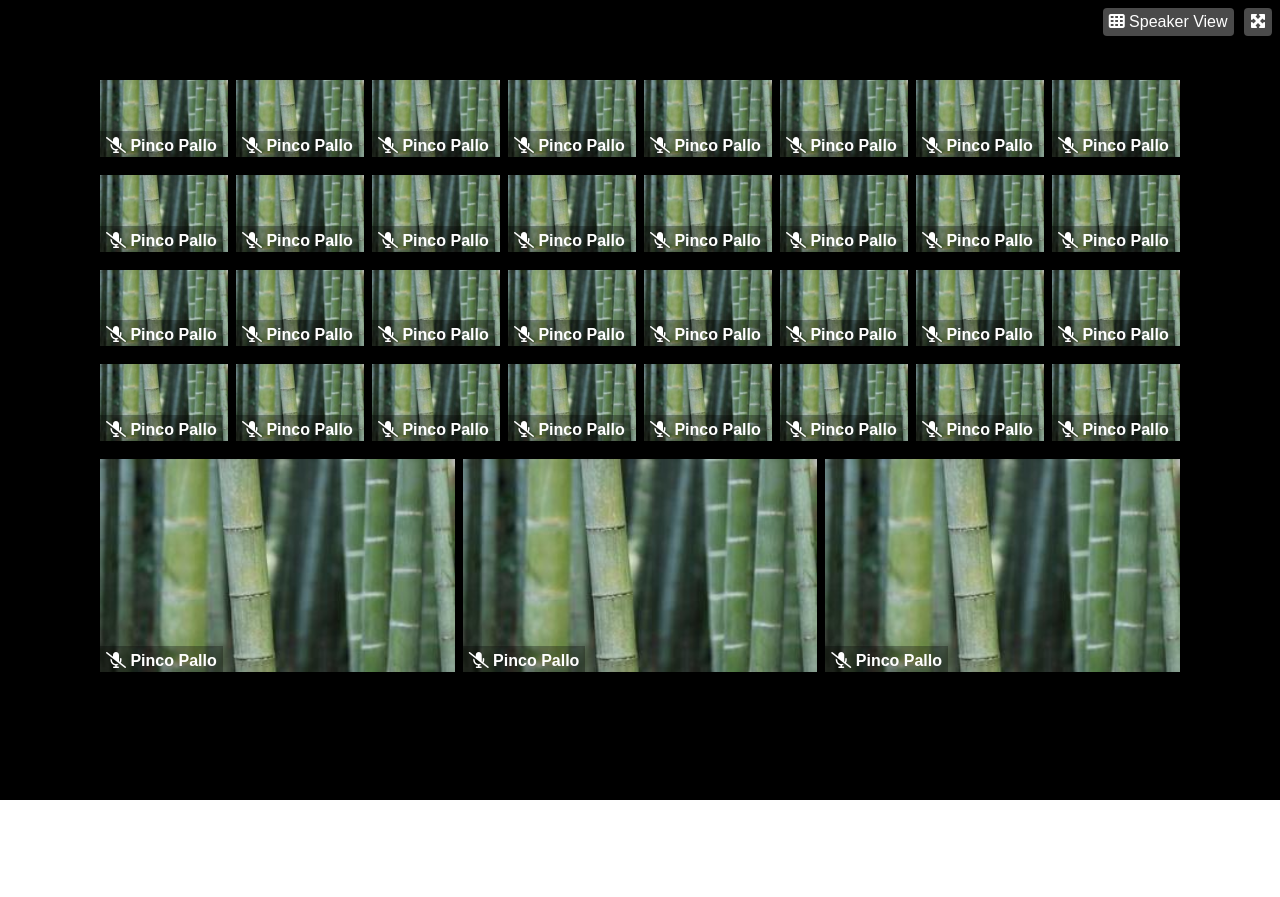
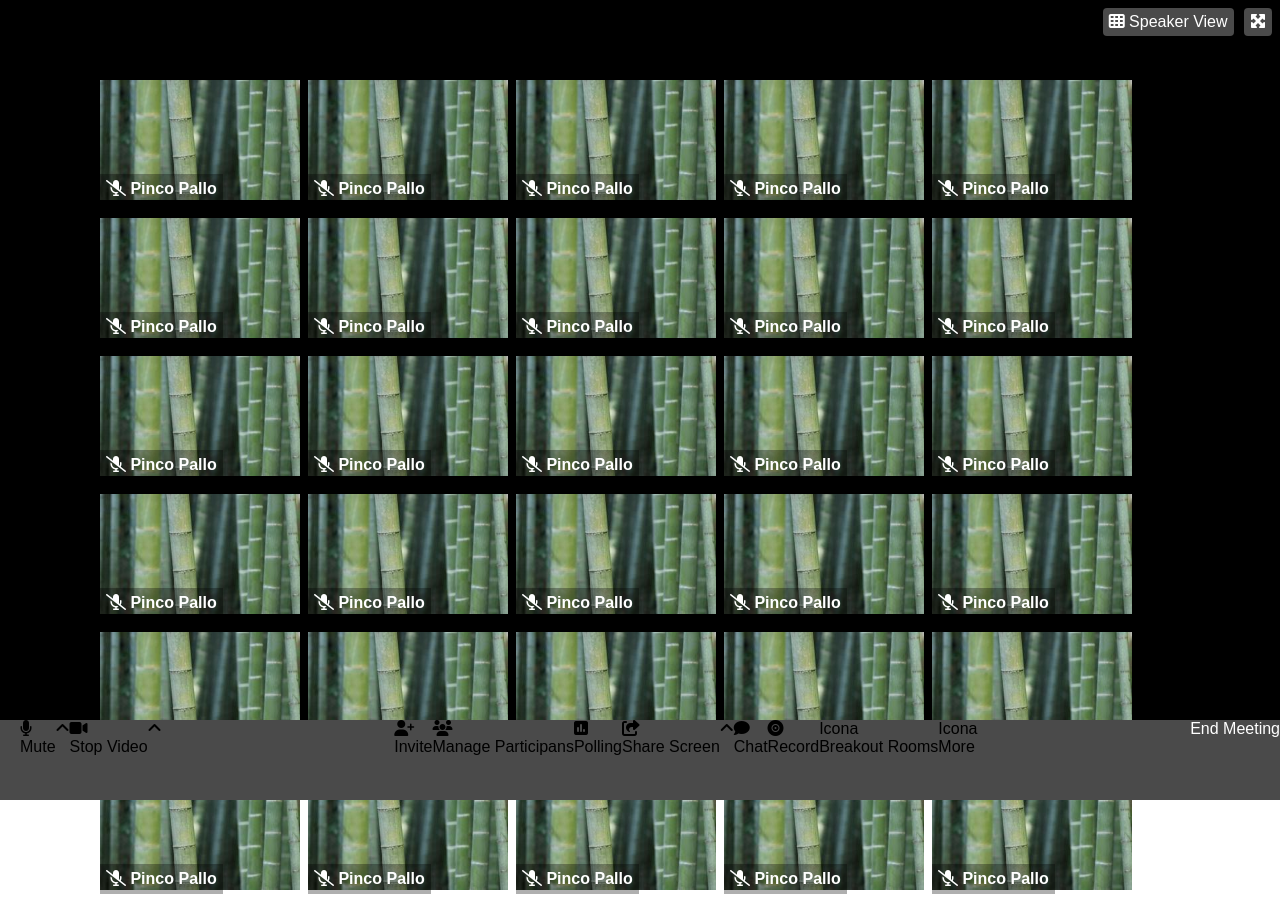
Before and after one commit to ValerioCarbone/html-css-zoom, a plain HTML site: page index.html in a window 1280 px wide. Shown: the top 897 px of the page. Before the commit the page ends 800 px from the top, so only its background shows below. Drawn offline with Linux system fonts and the light colour scheme.

Commit message:
icone menu + flex + position fixed container menu

```diff
--- a/css/style.css
+++ b/css/style.css
@@ -14,13 +14,13 @@ a{
     background-color: black;
     height: 100vh;
     width: 100%;
-    overflow-y: hidden;
+    /* overflow-y: hidden; */
     position: relative;
 }
 
 .container{
     margin: 0 auto;
-    padding: 80px 100px 100px;
+    padding: 80px 100px 30px;
     width: auto;
 }
 
@@ -39,16 +39,12 @@ img{
     display: flex;
     flex-wrap: wrap;
     gap: 14px 8px;
-
-
-
-
-}
+    }
 
 .user-webcam{
     /* background-color: white; */
-    flex-basis: calc((100% - 208px) / 7 );
-    flex-grow: 1;
+    flex-basis: 200px;
+    /* flex-grow: 1; */
     position: relative;
 }
 
@@ -79,3 +75,36 @@ border-radius: 4px;
     padding: 6px 6px;
     font-weight: 600;
 }
+
+.container-menu{
+    width: 100%;
+    background-color: #4A4A4A;
+    /* position: fixed; */
+    height: 80px;
+    position: fixed;
+    bottom: 0;
+    left: 0;
+    right: 0;
+}
+
+.row-menu{
+    display: flex;
+    flex-wrap: wrap;
+    justify-content: space-between;
+    align-content: center;
+}
+
+ .buttons{
+    display: flex;
+    padding-left: 20px;
+ }
+
+
+/* .button-composition{
+    display: flex;
+    flex-direction: column;
+    align-content: center;
+    align-items: center;
+
+}
+ */
--- a/index.html
+++ b/index.html
@@ -298,10 +298,70 @@
                     </div>
                 </div>
             </div>
+            <aside>
+                <div class="container-menu">
+                    <div class="row-menu">
+                        <div class="buttons">
+                            <div class="button-composition">
+                                <div class=""><i class="fa-solid fa-microphone"></i></div>
+                                <div>Mute</div>
+                            </div>
+                            <div>
+                                <i class="fa-solid fa-angle-up"></i>
+                            </div>
+                            <div>
+                                <div><i class="fa-solid fa-video"></i></i></div>
+                                <div>Stop Video</div>
+                            </div>
+                            <div>
+                                <i class="fa-solid fa-angle-up"></i>
+                            </div>
+                        </div>
+                        <div class="buttons">
+                            <div>
+                                <div><i class="fa-solid fa-user-plus"></i></div>
+                                <div>Invite</div>
+                            </div>
+                            <div>
+                                <div><i class="fa-solid fa-users"></i></div>
+                                <div>Manage Participans</div>
+                            </div>
+                            <div>
+                                <div><i class="fa-solid fa-square-poll-vertical"></i></div>
+                                <div>Polling</div>
+                            </div>
+                            <div>
+                                <div><i class="fa-solid fa-share-from-square"></i></div>
+                                <div>Share Screen</div>
+                            </div>
+                            <div>
+                                <i class="fa-solid fa-angle-up"></i>
+                            </div>
+                            <div>
+                                <div><i class="fa-solid fa-comment"></i></div>
+                                <div>Chat</div>
+                            </div>
+                            <div>
+                                <div><i class="fa-solid fa-record-vinyl"></i></div>
+                                <div>Record</div>
+                            </div>
+                            <div>
+                                <div>Icona</div>
+                                <div>Breakout Rooms</div>
+                            </div>
+                            <div>
+                                <div>Icona</div>
+                                <div>More</div>
+                            </div>
+
+                        </div>
+                        <div>
+                           <a href="#">End Meeting</a>
+                        </div>
+                    </div>
+                </div>
+            </aside>
         </div>
     </main>
-    <aside>
-
-    </aside>
-</body>
+   </body>
 </html>
```
